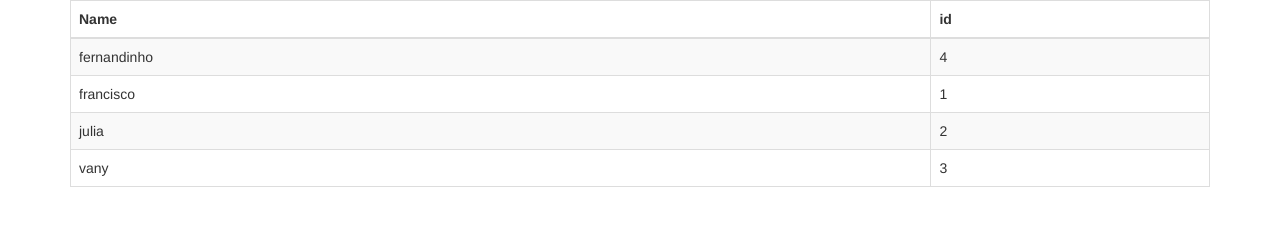
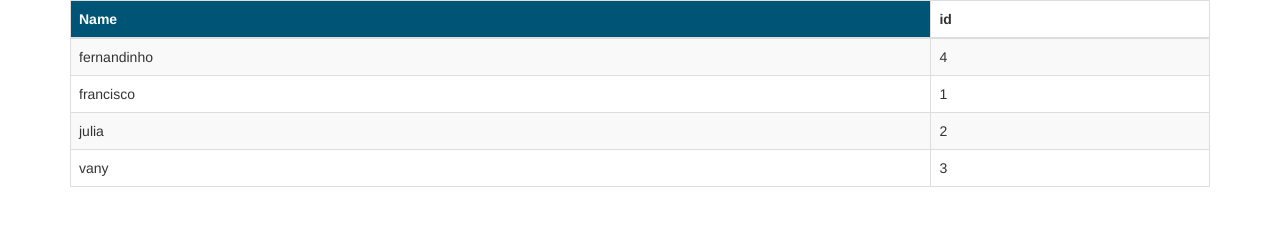
Before and after one commit to francisco-filho/angular-shell, a website: page index.html in a window 1280 px wide. Drawn offline with nearby package versions, Linux system fonts and the light colour scheme.

Commit message:
fix: performance issues

```diff
--- a/index.html
+++ b/index.html
@@ -4,6 +4,12 @@
     <meta charset="UTF-8">
     <title>Angular Application</title>
     <link href="lib/vendor/bootstrap/dist/css/bootstrap.min.css" rel="stylesheet">
+    <style type="text/css">
+        .order {
+            background-color: #057;
+            color: #fff;
+        }
+    </style>
 </head>
 <body ng-controller="MainCtrl as model" class="container">
     <table class="table table-striped table-bordered"
--- a/public/app/app.js
+++ b/public/app/app.js
@@ -28,7 +28,7 @@
                     this.orderBy = function(name){
                         var r = $scope.orderAttr($scope);
                         $scope.orderAttr.assign($scope,name);
-                        if (name != $scope.reverseAttr($scope)){
+                        if (name == r){
                             this.reverseOrder();
                         }
                         $scope.$apply();
@@ -36,23 +36,26 @@
                     this.getCssClass = function(){
                         return $scope.reverseAttr($scope) ? 'desc' : 'asc';
                     }
+                    this.getOrder = function(){
+                        return $scope.orderAttr($scope);
+                    }
                 }
             }
         })
-        .directive('ddOrderBy', function($timeout){
+        .directive('ddOrderBy', function($parse, $timeout){
             return {
                 restrict: 'A',
                 require: '^ddOrdered',
                 link: function(scope, el, attr, ctrl){
-                    updateClasses();
-
+                    updateClasses(true);
                     el.on('click', function(){
                         ctrl.orderBy(attr.ddOrderBy);
                         updateClasses();
                     });
 
-                    function updateClasses(){
-                        el.closest('thead').find('th')
+                    function updateClasses(test){
+                        if (test && ctrl.getOrder() != attr.ddOrderBy ) return;
+                        el.closest('tr').find('th')
                             .removeClass('order')
                             .removeClass('asc')
                             .removeClass('desc');
```
